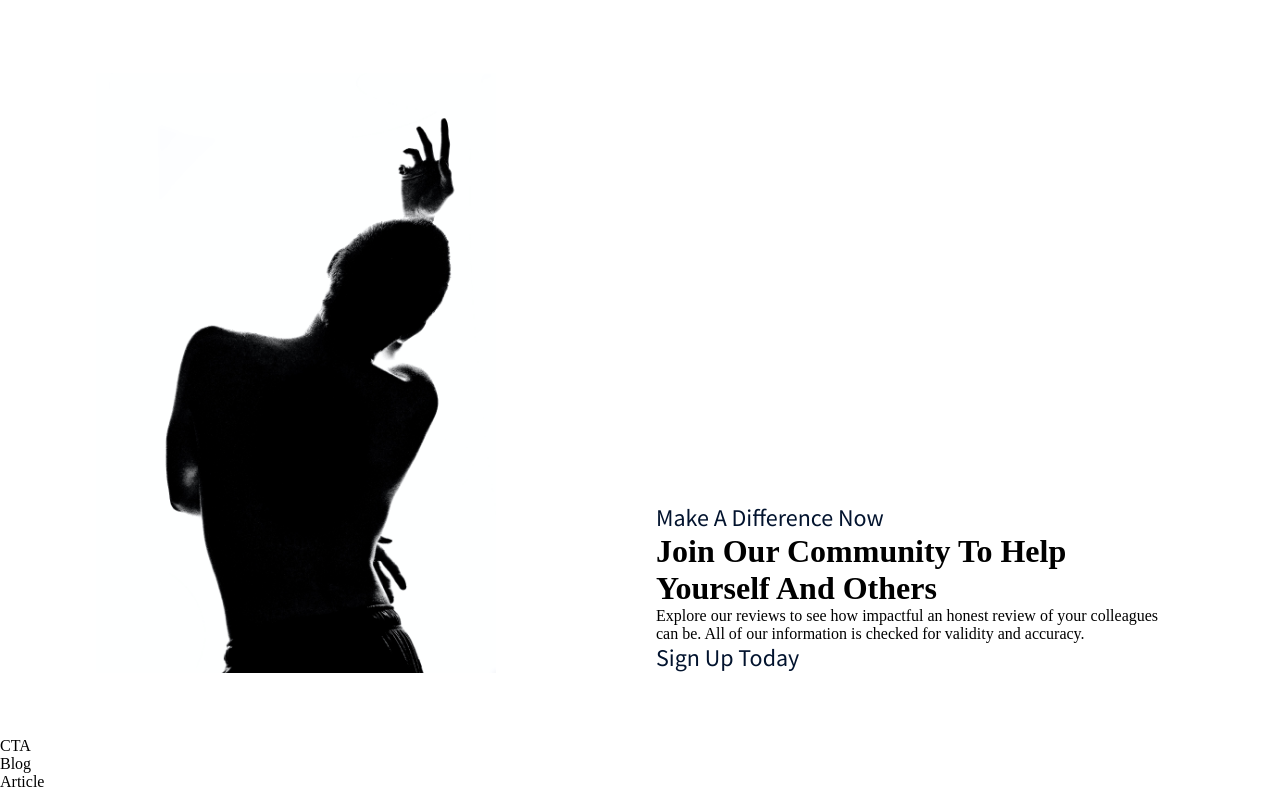
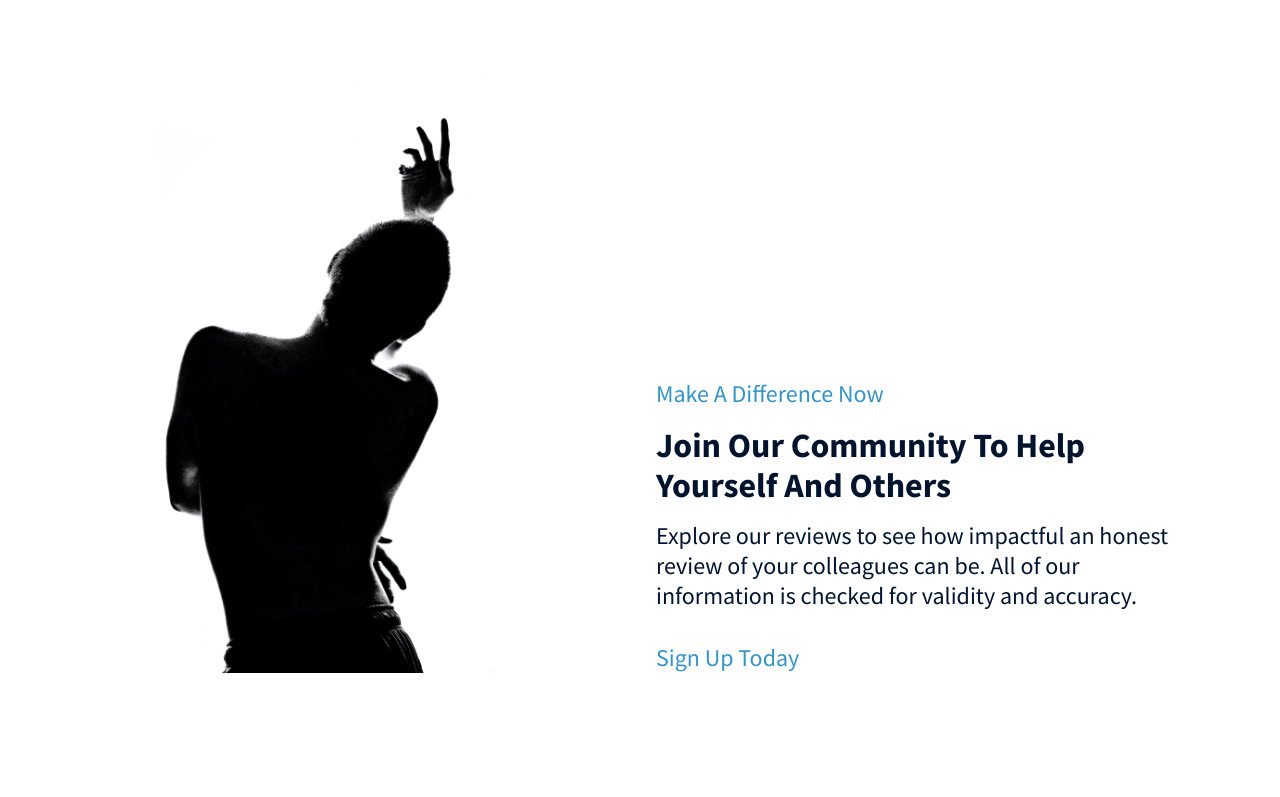
Before and after one commit to jonathancdays/veriscouts, a React (Create React App) app: page / in a window 1280 px wide. Shown: the part 2917-3714 px from the top of the page. Built offline with nearby package versions, Linux system fonts and the light colour scheme.

Commit message:
Add CTA styles to css and jsx. Update styles of index, about, reviews, and testimonials.

```diff
--- a/src/components/cta/CTA.jsx
+++ b/src/components/cta/CTA.jsx
@@ -3,7 +3,15 @@ import'./cta.css';
 
 const CTA = () => {
   return (
-    <div>CTA</div>
+    <div className="cta">
+      <div className="cta-content">
+        <p>Sign Up Today</p>
+        <h3>Connect with your community and make a difference.</h3>
+      </div>
+      <div className="cta-btn">
+        <button type="button">Make A Difference</button>
+      </div>
+    </div>
   )
 }
 
--- a/src/components/cta/cta.css
+++ b/src/components/cta/cta.css
@@ -0,0 +1,74 @@
+.cta {
+    align-items: center;
+    border-radius: 1rem;
+    background: var(--gradient-bar);
+    color: var(--color-subtext);
+    display: flex;
+    flex-direction: row;
+    justify-content: space-between;
+    margin: 4rem;
+    padding: 2rem;
+}
+
+.cta-content p {
+    color: var(--color-subtext);
+    font-family: var(--font-family);
+    font-weight: 500;
+    font-size: 24px;
+    line-height: 30px;
+}
+
+.cta-content h3 {
+    color: var(--color-text);
+    font-family: var(--font-family);
+    font-weight: 500;
+    font-size: 34px;
+    line-height: 40px;
+}
+
+.cta-btn {
+    align-items: center;
+    color: var(--color-text);
+    display: flex;
+    justify-content: center;
+    margin-left: 2rem;
+}
+
+.cta-btn button {
+    background: var(--color-bg);
+    border-radius: 40px;
+    border: none;
+    font-family: var(--font-family);
+    font-size: 18px;
+    font-weight: bold;
+    line-height: 24px;
+    min-width: 150px;
+    outline: none;cursor: pointer;
+    padding: 0.5rem 1rem;
+}
+
+@media screen and (max-width: 650px) {
+    .cta {
+        flex-direction: column;
+    }
+
+    .cta-btn {
+        margin: 2rem 0 0;
+    }
+}
+
+@media screen and (max-width: 550px) {
+    .cta {
+        margin: 4rem 2rem;
+    }
+
+    .cta-content h3 {
+        font-size: 28px;
+        line-height: 34px;
+    }
+
+    .cta-btn button {
+        font-size: 18px;
+        line-height: 24px;
+    }
+}
--- a/src/containers/about/about.css
+++ b/src/containers/about/about.css
@@ -38,7 +38,7 @@
 }
 
 .about-heading p {
-  color: var(--color-bg);
+  color: var(--color-subtext);
   cursor: pointer;
   font-family: var(--font-family);
   font-size: 24px;
--- a/src/containers/reviews/reviews.css
+++ b/src/containers/reviews/reviews.css
@@ -25,7 +25,7 @@
 }
 
 .reviews-content h4 {
-    color: var(--color-text);
+    color: var(--color-subtext);
     font-family: var(--font-family);
     font-size: 24px;
     font-weight: 500;
@@ -33,16 +33,39 @@
 }
 
 .reviews-content h1{
-
+    color: var(--color-text);
+    font-family: var(--font-family);
+    font-size: 34px;
+    font-weight: 900;
+    line-height: 40px;
+    margin: 1rem 0;
 }
 .reviews-content p {
-
-}
-
-.reviews-content h4:last-child {
     color: var(--color-text);
     font-family: var(--font-family);
     font-size: 24px;
     font-weight: 500;
     line-height: 30px;
+    margin-bottom: 2rem;
 }
+
+.reviews-content h4:last-child {
+    color: var(--color-subtext);
+    font-family: var(--font-family);
+    font-size: 24px;
+    font-weight: 500;
+    line-height: 30px;
+}
+
+@media screen and (max-width: 1000px) {
+    .reviews {
+        flex-direction: column;
+    }
+    .reviews-image {
+        margin: 1rem 0;
+    }
+
+    .reviews-content {
+        margin-top: 2rem;
+    }
+}
--- a/src/containers/testimonials/testimonials.css
+++ b/src/containers/testimonials/testimonials.css
@@ -26,7 +26,7 @@
 }
 
 .testimonials-heading p {
-  color: var(--color-text);
+  color: var(--color-subtext);
   cursor: pointer;
   font-family: var(--font-family);
   font-size: 24px;
--- a/src/index.css
+++ b/src/index.css
@@ -5,8 +5,9 @@
 
   /*
   --gradient-text: linear-gradient(89.97deg, #AE67FA 1.84%, #F49867 102.67%);
-  --gradient-bar: linear-gradient(103.22deg, #AE67FA -13.86%, #F49867 99.55%);
-  */
+   */
+  --gradient-bar: linear-gradient(103.22deg, #ffcc73 -13.86%, #d6948d 99.55%);
+
 
   --color-bg: #fff;
   --color-blog: #ffcc73;
```
